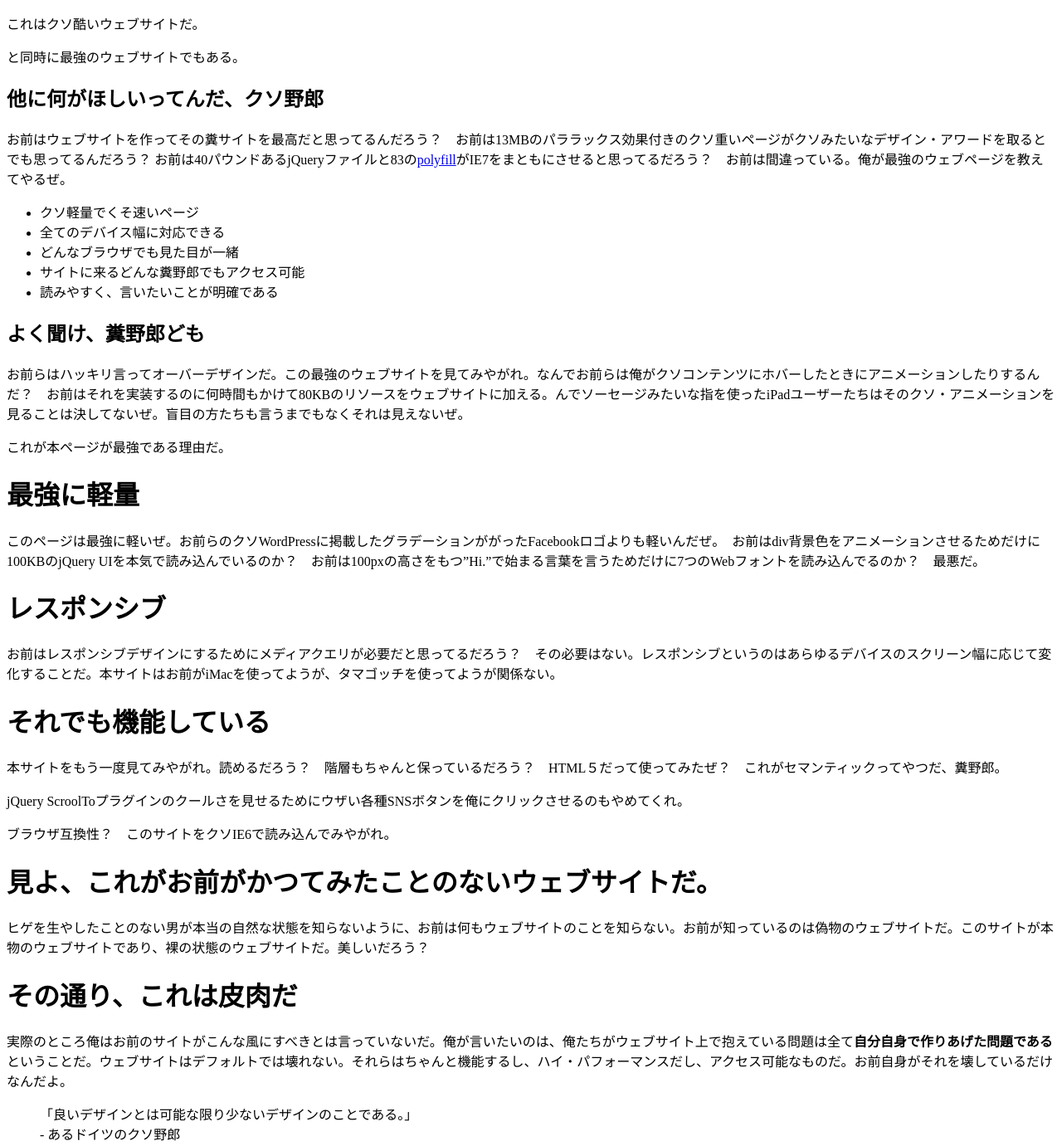
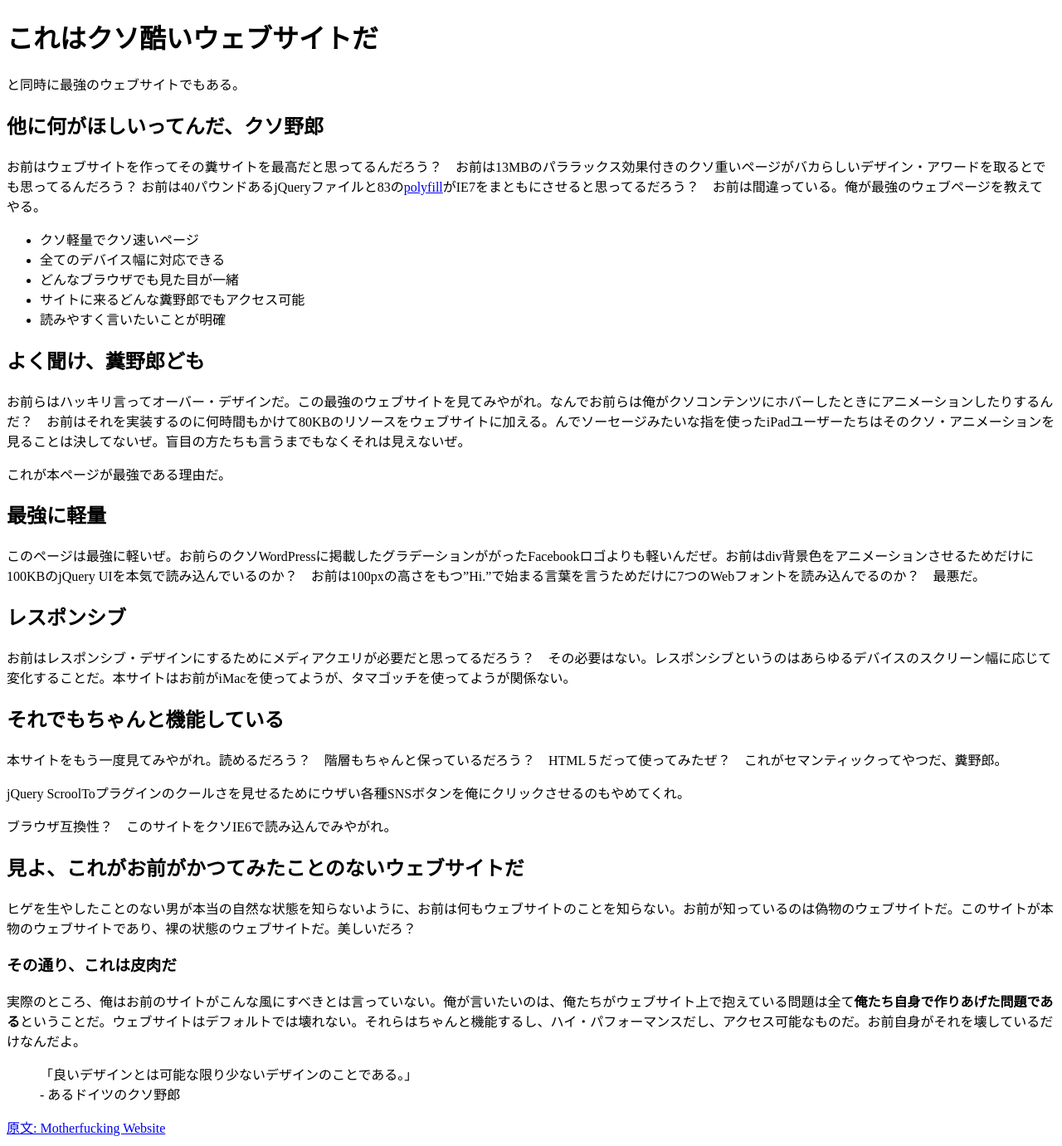
Before and after one commit to toshimaru/motherfuckingwebsite, a plain HTML site: page index.html in a window 1280 px wide. Shown: the whole page at 83% size. Drawn offline with Linux system fonts and the light colour scheme.

Commit message:
Update contents

```diff
--- a/index.html
+++ b/index.html
@@ -5,44 +5,44 @@
     <meta name="viewport" content="width=device-width, initial-scale=1, maximum-scale=1, user-scalable=no">
 
     <!-- 興味を持った方へ: このサイトは @thebarrytone によって作られたんだ。 俺の母ちゃんには秘密だよ。 -->
-    <!-- 興味を持った方へ: このサイトは @toshimaru_e によって翻訳されたんだ。 僕の母ちゃんには秘密だよ。 -->
+    <!-- 興味を持った方へ: このサイトは @toshimaru_e によって翻訳されたんだ。 僕の母さんには秘密だよ。 -->
 
     <title>クソ酷いウェブサイト</title>
 </head>
 
 <body>
   <header>
-    <p>これはクソ酷いウェブサイトだ。</p>
+    <h1>これはクソ酷いウェブサイトだ</h1>
     <aside>と同時に最強のウェブサイトでもある。</aside>
   </header>
 
-  <h2 id="section">他に何がほしいってんだ、クソ野郎</h2>
+  <h2>他に何がほしいってんだ、クソ野郎</h2>
 
-  <p>お前はウェブサイトを作ってその糞サイトを最高だと思ってるんだろう？　お前は13MBのパララックス効果付きのクソ重いページがクソみたいなデザイン・アワードを取るとでも思ってるんだろう？ お前は40パウンドあるjQueryファイルと83の<a href="http://remysharp.com/2010/10/08/what-is-a-polyfill/">polyfill</a>がIE7をまともにさせると思ってるだろう？　お前は間違っている。俺が最強のウェブページを教えてやるぜ。</p>
+  <p>お前はウェブサイトを作ってその糞サイトを最高だと思ってるんだろう？　お前は13MBのパララックス効果付きのクソ重いページがバカらしいデザイン・アワードを取るとでも思ってるんだろう？ お前は40パウンドあるjQueryファイルと83の<a href="http://remysharp.com/2010/10/08/what-is-a-polyfill/">polyfill</a>がIE7をまともにさせると思ってるだろう？　お前は間違っている。俺が最強のウェブページを教えてやる。</p>
 
   <ul>
-    <li>クソ軽量でくそ速いページ</li>
+    <li>クソ軽量でクソ速いページ</li>
     <li>全てのデバイス幅に対応できる</li>
     <li>どんなブラウザでも見た目が一緒</li>
     <li>サイトに来るどんな糞野郎でもアクセス可能</li>
-    <li>読みやすく、言いたいことが明確である</li>
+    <li>読みやすく言いたいことが明確</li>
   </ul>
 
-  <h2 id="section-1">よく聞け、糞野郎ども</h2>
+  <h2>よく聞け、糞野郎ども</h2>
 
-  <p>お前らはハッキリ言ってオーバーデザインだ。この最強のウェブサイトを見てみやがれ。なんでお前らは俺がクソコンテンツにホバーしたときにアニメーションしたりするんだ？　お前はそれを実装するのに何時間もかけて80KBのリソースをウェブサイトに加える。んでソーセージみたいな指を使ったiPadユーザーたちはそのクソ・アニメーションを見ることは決してないぜ。盲目の方たちも言うまでもなくそれは見えないぜ。　</p>
+  <p>お前らはハッキリ言ってオーバー・デザインだ。この最強のウェブサイトを見てみやがれ。なんでお前らは俺がクソコンテンツにホバーしたときにアニメーションしたりするんだ？　お前はそれを実装するのに何時間もかけて80KBのリソースをウェブサイトに加える。んでソーセージみたいな指を使ったiPadユーザーたちはそのクソ・アニメーションを見ることは決してないぜ。盲目の方たちも言うまでもなくそれは見えないぜ。　</p>
 
   <p>これが本ページが最強である理由だ。</p>
 
-  <h1 id="section-2">最強に軽量</h1>
+  <h2>最強に軽量</h2>
 
-  <p>このページは最強に軽いぜ。お前らのクソWordPressに掲載したグラデーションががったFacebookロゴよりも軽いんだぜ。　お前はdiv背景色をアニメーションさせるためだけに100KBのjQuery UIを本気で読み込んでいるのか？　お前は100pxの高さをもつ”Hi.”で始まる言葉を言うためだけに7つのWebフォントを読み込んでるのか？　最悪だ。</p>
+  <p>このページは最強に軽いぜ。お前らのクソWordPressに掲載したグラデーションががったFacebookロゴよりも軽いんだぜ。お前はdiv背景色をアニメーションさせるためだけに100KBのjQuery UIを本気で読み込んでいるのか？　お前は100pxの高さをもつ”Hi.”で始まる言葉を言うためだけに7つのWebフォントを読み込んでるのか？　最悪だ。</p>
 
-  <h1 id="section-3">レスポンシブ</h1>
+  <h2>レスポンシブ</h2>
 
-  <p>お前はレスポンシブデザインにするためにメディアクエリが必要だと思ってるだろう？　その必要はない。レスポンシブというのはあらゆるデバイスのスクリーン幅に応じて変化することだ。本サイトはお前がiMacを使ってようが、タマゴッチを使ってようが関係ない。</p>
+  <p>お前はレスポンシブ・デザインにするためにメディアクエリが必要だと思ってるだろう？　その必要はない。レスポンシブというのはあらゆるデバイスのスクリーン幅に応じて変化することだ。本サイトはお前がiMacを使ってようが、タマゴッチを使ってようが関係ない。</p>
 
-  <h1 id="section-4">それでも機能している</h1>
+  <h2>それでもちゃんと機能している</h2>
 
   <p>本サイトをもう一度見てみやがれ。読めるだろう？　階層もちゃんと保っているだろう？　HTML５だって使ってみたぜ？　これがセマンティックってやつだ、糞野郎。</p>
 
@@ -50,17 +50,20 @@
 
   <p>ブラウザ互換性？　このサイトをクソIE6で読み込んでみやがれ。</p>
 
-  <h1 id="section-5">見よ、これがお前がかつてみたことのないウェブサイトだ。</h1>
+  <h2>見よ、これがお前がかつてみたことのないウェブサイトだ</h2>
 
-  <p>ヒゲを生やしたことのない男が本当の自然な状態を知らないように、お前は何もウェブサイトのことを知らない。お前が知っているのは偽物のウェブサイトだ。このサイトが本物のウェブサイトであり、裸の状態のウェブサイトだ。美しいだろう？</p>
+  <p>ヒゲを生やしたことのない男が本当の自然な状態を知らないように、お前は何もウェブサイトのことを知らない。お前が知っているのは偽物のウェブサイトだ。このサイトが本物のウェブサイトであり、裸の状態のウェブサイトだ。美しいだろ？</p>
 
-  <h1 id="section-6">その通り、これは皮肉だ</h1>
+  <h3>その通り、これは皮肉だ</h3>
 
-  <p>実際のところ俺はお前のサイトがこんな風にすべきとは言っていないだ。俺が言いたいのは、俺たちがウェブサイト上で抱えている問題は全て<strong>自分自身で作りあげた問題である</strong>ということだ。ウェブサイトはデフォルトでは壊れない。それらはちゃんと機能するし、ハイ・パフォーマンスだし、アクセス可能なものだ。お前自身がそれを壊しているだけなんだよ。</p>
+  <p>実際のところ、俺はお前のサイトがこんな風にすべきとは言っていない。俺が言いたいのは、俺たちがウェブサイト上で抱えている問題は全て<strong>俺たち自身で作りあげた問題である</strong>ということだ。ウェブサイトはデフォルトでは壊れない。それらはちゃんと機能するし、ハイ・パフォーマンスだし、アクセス可能なものだ。お前自身がそれを壊しているだけなんだよ。</p>
 
   <blockquote cite="https://www.vitsoe.com/us/about/good-design">
     「良いデザインとは可能な限り少ないデザインのことである。」<br>
   - あるドイツのクソ野郎
   </blockquote>
 
+  <p><a href="http://motherfuckingwebsite.com/">原文: Motherfucking Website</a></p>
+
 </body>
+</html>
```
